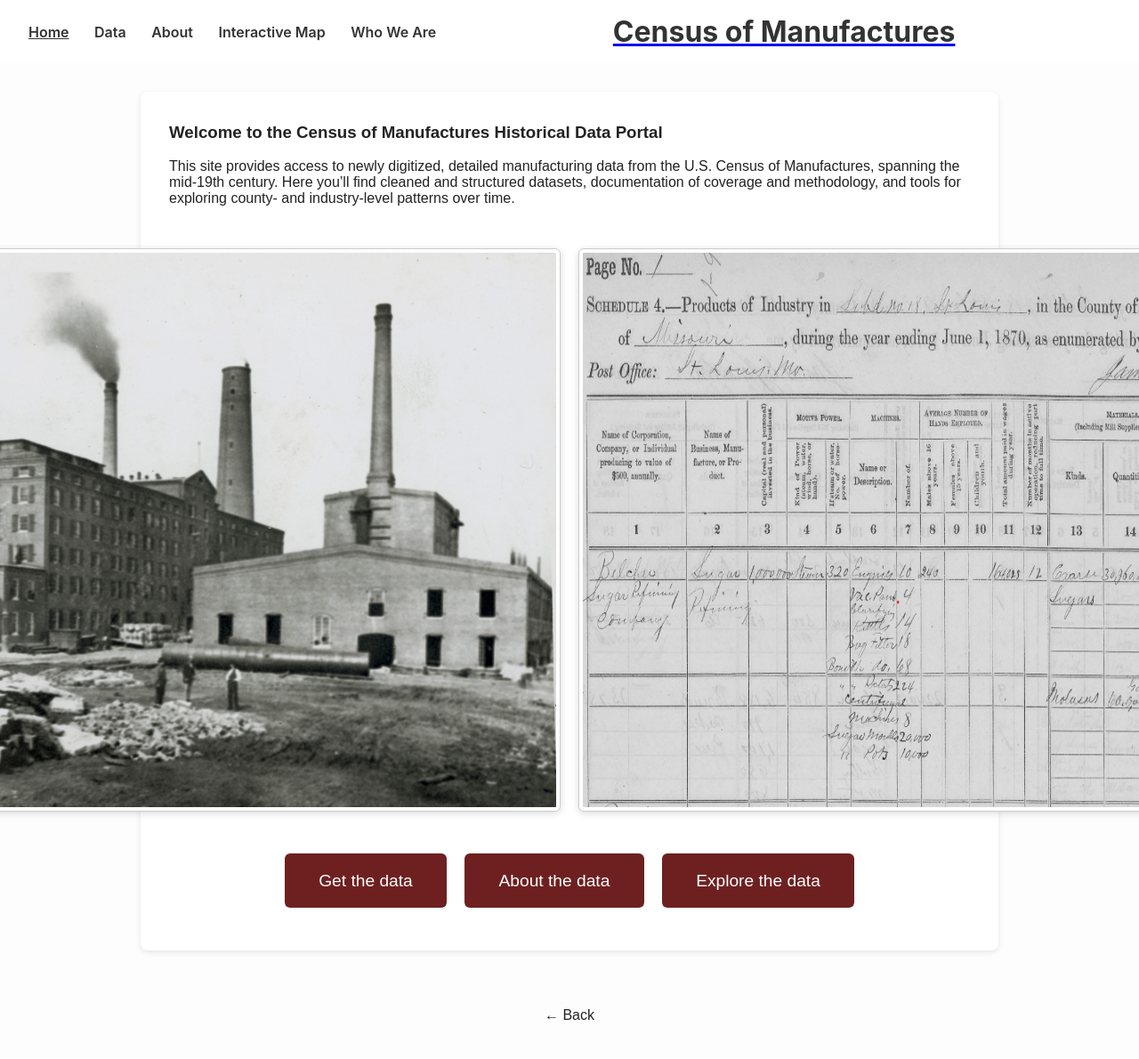
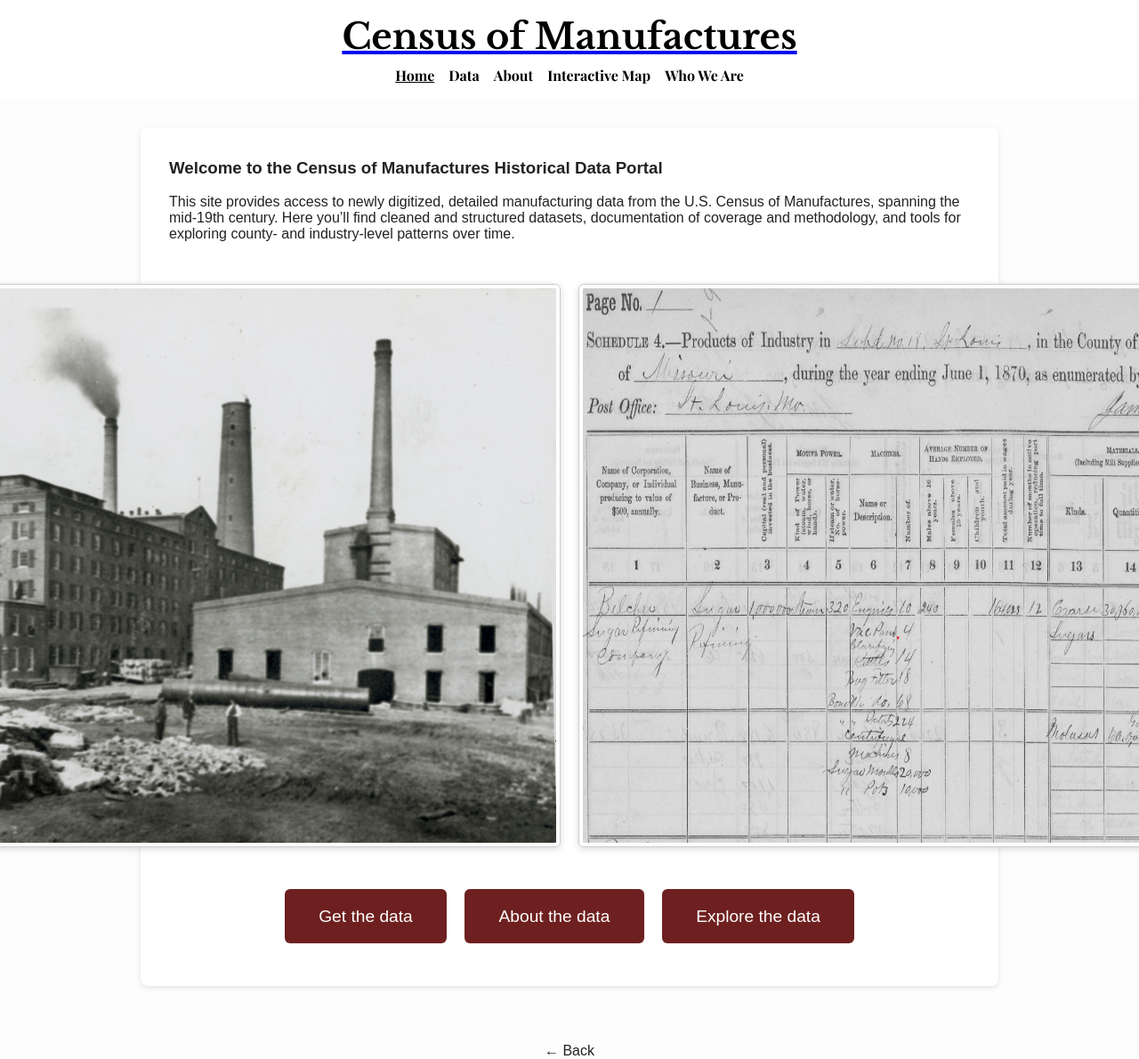
Before and after one commit to allen-otterstrom/CMF_data, a Jekyll site: the page built from index.md, in a window 1280 px wide. Shown: the whole page at 89% size. Built offline with Jekyll 4.4.1, drawn with Linux system fonts in a browser that asks for light colours; before the commit the page ends 1150 px from its top, so only the background shows below that.

Commit message:
Update header.html

```diff
--- a/_includes/header.html
+++ b/_includes/header.html
@@ -1,5 +1,8 @@
+<!-- Header -->
 <header>
-  <div class="header-left">
+  <a href="{{ '/' | relative_url }}">
+    <h1>Census of Manufactures</h1>
+  </a>
   <nav>
     <a href="index.html" class="{% if page.path == 'index.md' %}active{% endif %}">Home</a>
     <a href="get-data.html" class="{% if page.path == 'get-data.md' %}active{% endif %}">Data</a>
@@ -7,65 +10,49 @@
     <a href="explore.html" class="{% if page.path == 'explore.md' %}active{% endif %}">Interactive Map</a>
     <a href="who-we-are.html" class="{% if page.path == 'who-we-are.md' %}active{% endif %}">Who We Are</a>
   </nav>
-  </div>
-
-  <div class="header-center">
-    <a href="{{ '/' | relative_url }}">
-      <h1>Census of Manufactures</h1>
-    </a>
-  </div>
 </header>
 
+<!-- Fonts -->
+<link href="https://fonts.googleapis.com/css2?family=Playfair+Display:wght@400;700&family=Libre+Baskerville:wght@700&display=swap" rel="stylesheet">
+
 <style>
-/* Use a clean sans-serif font like Montclaire */
+/* Header container */
 header {
   display: flex;
-  align-items: center;
-  justify-content: space-between;
-  padding: 1em 2em;
-  background-color: #FFFFFF;
-  font-family: 'Inter', 'Helvetica Neue', Helvetica, Arial, sans-serif;
-  flex-wrap: wrap;
+  flex-direction: column;
+  align-items: center; /* center title */
+  background-color: #ffffff;
+  padding: 1em 0;
 }
 
-/* Left nav */
-.header-left nav a {
-  margin-right: 1.5em;
-  color: #333;
+/* Title */
+header h1 {
+  margin: 0;
+  font-family: 'Libre Baskerville', serif; /* New Yorker style */
+  font-weight: 700;
+  font-size: 2.5em;
+  color: #000000;
+  text-align: center;
+}
+
+/* Navigation links */
+nav {
+  margin-top: 0.5em;
+  display: flex;
+  justify-content: center;
+  flex-wrap: wrap;
+  gap: 1em;
+}
+
+nav a {
+  font-family: 'Playfair Display', serif;
+  font-weight: 700;
   text-decoration: none;
-  font-weight: 600;
+  color: #000000;
 }
-.header-left nav a.active,
-.header-left nav a:hover {
+
+nav a:hover,
+nav a.active {
   text-decoration: underline;
 }
-
-/* Centered title */
-.header-center {
-  flex: 1;
-  text-align: center;
-}
-.header-center h1 {
-  margin: 0;
-  font-size: 2em;
-  color: #333;
-}
-
-/* Responsive: stack nav above title on small screens */
-@media (max-width: 768px) {
-  header {
-    flex-direction: column;
-    align-items: flex-start;
-  }
-  .header-left {
-    margin-bottom: 0.5em;
-  }
-  .header-center {
-    text-align: center;
-    width: 100%;
-  }
-  .header-left nav a {
-    margin-right: 1em;
-  }
-}
 </style>
```
Lines whose indentation alone changed are shown as unchanged.
